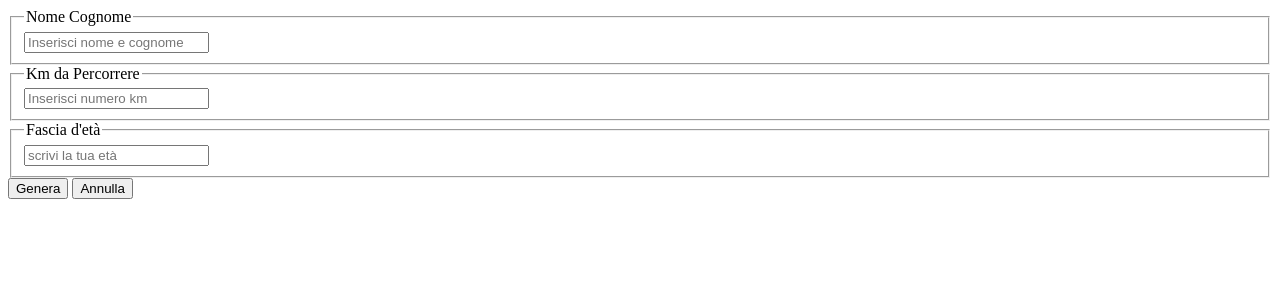
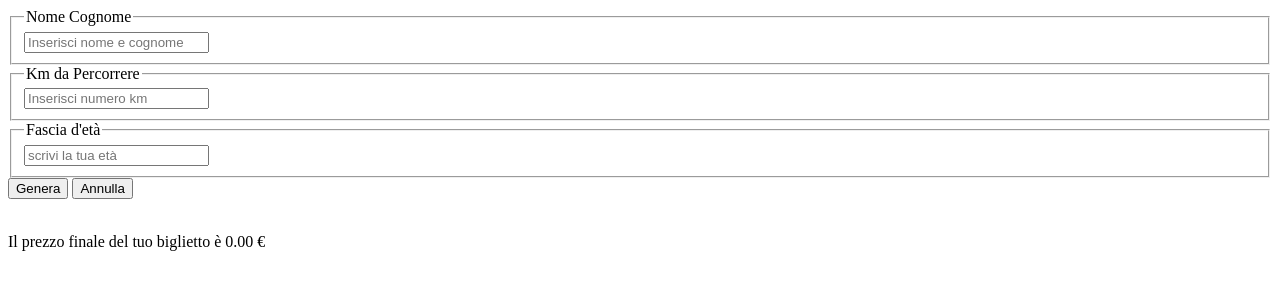
Before and after one commit to GinaTovarAlmario/js-biglietto-treno-form, a plain HTML site: page index.html in a window 1280 px wide. Both pictures are taken after a click on the button "Genera". Drawn offline with nearby package versions, Linux system fonts and the light colour scheme.

Commit message:
esercizio base stampa in pagina

```diff
--- a/index.html
+++ b/index.html
@@ -32,6 +32,7 @@
         <button type="button" id="btn-produce">Genera</button>
         <button type="button" id="btn-annull">Annulla</button>
     </form>
+    <p id="paragraph"></p>
     <script src="js/script.js"></script>
     <script src="https://cdn.jsdelivr.net/npm/bootstrap@5.3.3/dist/js/bootstrap.min.js" integrity="sha384-0pUGZvbkm6XF6gxjEnlmuGrJXVbNuzT9qBBavbLwCsOGabYfZo0T0to5eqruptLy" crossorigin="anonymous"></script>
 </body>
--- a/js/script.js
+++ b/js/script.js
@@ -37,6 +37,7 @@ let finalMessage;
 const Kms = document.getElementById('Kms');
 const age = document.getElementById('age');
 const button = document.getElementById('btn-produce')
+const paragraph = document.getElementById('paragraph');
 // fase di raccolta dati
 
 // fase di elaborazione dati
@@ -60,9 +61,9 @@ button.addEventListener('click', function(){
     }
     // mi serve il risultato con due decimali
     let finalPrice = (ticketPrice * (1 - discount)).toFixed(2) + " €";
+    // fase di output
     finalMessage = `Il prezzo finale del tuo biglietto è ${finalPrice}`;
     console.log(message , finalMessage);
+    paragraph.innerHTML = message + "<br>"+ finalMessage;
 
 })
-
-// fase di output
```
